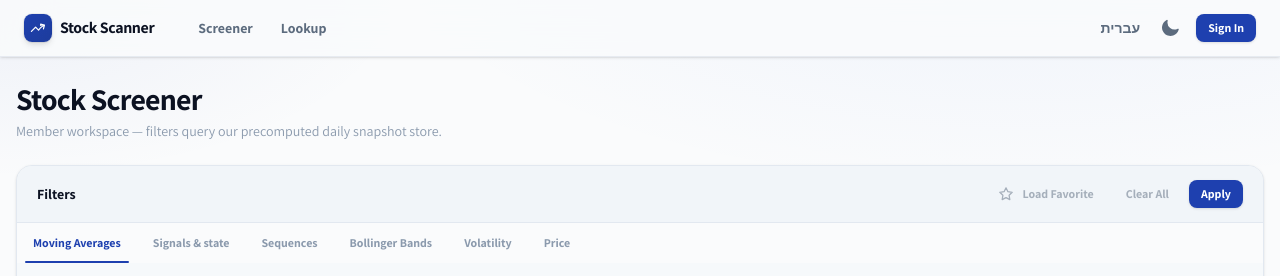
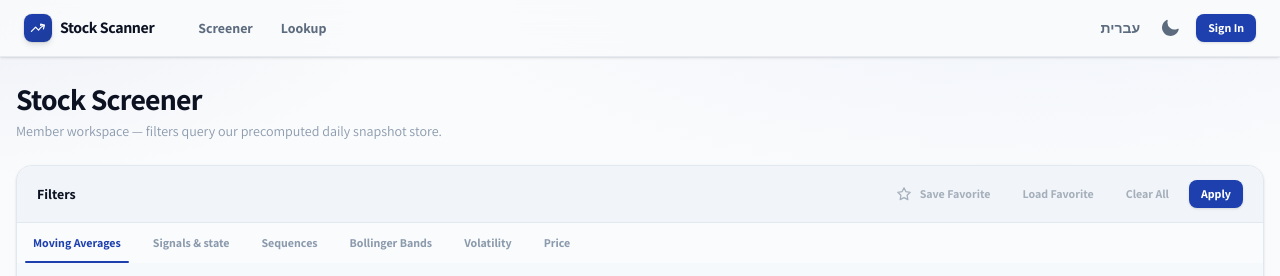
Before and after one commit to kfirAdler/stock-scanner, a Next.js app in the folder web/: page /en/screener in a window 1280 px wide. Shown: the top 276 px of the page. Built offline with nearby package versions, Linux system fonts and the light colour scheme; no server answers.

Commit message:
Improve screener favorite controls

```diff
--- a/web/src/app/[locale]/screener/page.tsx
+++ b/web/src/app/[locale]/screener/page.tsx
@@ -129,17 +129,18 @@ export default function ScreenerPage() {
 
   const activeFilterCount = useMemo(() => countActiveFilters(filters), [filters]);
   const hasFavorite = !!favoriteFilters && countActiveFilters(favoriteFilters) > 0;
-  const favoriteLabel = activeFilterCount > 0
-    ? t("favorite.save")
-    : t("favorite.load");
 
   function handleFiltersChange(nextFilters: ScreenerFilters) {
     filtersRef.current = nextFilters;
     setFilters(nextFilters);
   }
 
-  async function handleFavoriteClick() {
-    if (activeFilterCount > 0) {
+  async function handleSaveFavorite() {
+    if (activeFilterCount === 0) {
+      setFavoriteStatus(t("favorite.emptySave"));
+      return;
+    }
+
     setFavoriteSaving(true);
     setFavoriteStatus(null);
     try {
@@ -166,9 +167,9 @@ export default function ScreenerPage() {
     } finally {
       setFavoriteSaving(false);
     }
-      return;
   }
 
+  async function handleLoadFavorite() {
     if (!favoriteFilters) {
       setFavoriteStatus(t("favorite.empty"));
       return;
@@ -205,10 +206,11 @@ export default function ScreenerPage() {
             onChange={handleFiltersChange}
             onApply={handleApply}
             loading={loading}
-            onFavoriteClick={handleFavoriteClick}
-            favoriteLoading={favoriteLoading || favoriteSaving}
+            onSaveFavorite={handleSaveFavorite}
+            onLoadFavorite={handleLoadFavorite}
+            favoriteSaving={favoriteSaving}
+            favoriteLoading={favoriteLoading}
             favoriteAvailable={hasFavorite}
-            favoriteLabel={favoriteLabel}
             favoriteStatus={favoriteStatus}
           />
           {hasSearched && (
--- a/web/src/components/screener/FilterPanel.tsx
+++ b/web/src/components/screener/FilterPanel.tsx
@@ -15,10 +15,11 @@ interface FilterPanelProps {
   onChange: (filters: ScreenerFilters) => void;
   onApply: () => void;
   loading?: boolean;
-  onFavoriteClick: () => void;
+  onSaveFavorite: () => void;
+  onLoadFavorite: () => void;
+  favoriteSaving?: boolean;
   favoriteLoading?: boolean;
   favoriteAvailable?: boolean;
-  favoriteLabel: string;
   favoriteStatus?: string | null;
 }
 
@@ -45,10 +46,11 @@ export function FilterPanel({
   onChange,
   onApply,
   loading,
-  onFavoriteClick,
+  onSaveFavorite,
+  onLoadFavorite,
+  favoriteSaving,
   favoriteLoading,
   favoriteAvailable,
-  favoriteLabel,
   favoriteStatus,
 }: FilterPanelProps) {
   const t = useTranslations("screener");
@@ -97,18 +99,32 @@ export function FilterPanel({
             type="button"
             variant={favoriteAvailable ? "secondary" : "ghost"}
             size="sm"
-            onClick={onFavoriteClick}
-            loading={favoriteLoading}
-            disabled={!favoriteAvailable && activeFilterCount === 0}
+            onClick={onSaveFavorite}
+            loading={favoriteSaving}
+            disabled={activeFilterCount === 0}
             className={clsx(
               "min-w-0",
               favoriteAvailable && "border-amber-200 bg-amber-50 text-amber-700 hover:bg-amber-100 dark:border-amber-900/60 dark:bg-amber-950/50 dark:text-amber-300"
             )}
-            aria-label={favoriteLabel}
-            title={favoriteLabel}
+            aria-label={favoriteAvailable ? t("favorite.update") : t("favorite.save")}
+            title={favoriteAvailable ? t("favorite.update") : t("favorite.save")}
           >
             <StarIcon filled={!!favoriteAvailable} />
-            <span className="hidden sm:inline">{favoriteLabel}</span>
+            <span className="hidden sm:inline">
+              {favoriteAvailable ? t("favorite.update") : t("favorite.save")}
+            </span>
+          </Button>
+          <Button
+            type="button"
+            variant="ghost"
+            size="sm"
+            onClick={onLoadFavorite}
+            loading={favoriteLoading}
+            disabled={!favoriteAvailable}
+            aria-label={t("favorite.load")}
+            title={t("favorite.load")}
+          >
+            <span>{t("favorite.load")}</span>
           </Button>
           <Button variant="ghost" size="sm" onClick={clearAll} disabled={activeFilterCount === 0}>
             {t("clearFilters")}
--- a/web/src/messages/en.json
+++ b/web/src/messages/en.json
@@ -95,10 +95,12 @@
     "applyFilters": "Apply",
     "favorite": {
       "save": "Save Favorite",
+      "update": "Update Favorite",
       "load": "Load Favorite",
       "saved": "Favorite filter saved.",
       "loaded": "Favorite filter loaded.",
       "empty": "Save a filter first, then use the star to load it later.",
+      "emptySave": "Choose at least one filter before saving a favorite.",
       "saveFailed": "Could not save favorite filter.",
       "signInRequired": "Sign in to save a favorite filter."
     },
--- a/web/src/messages/he.json
+++ b/web/src/messages/he.json
@@ -95,10 +95,12 @@
     "applyFilters": "החל",
     "favorite": {
       "save": "שמור מועדף",
+      "update": "עדכן מועדף",
       "load": "טען מועדף",
       "saved": "המסנן המועדף נשמר.",
       "loaded": "המסנן המועדף נטען.",
       "empty": "שמור קודם מסנן, ואז אפשר לטעון אותו דרך הכוכב.",
+      "emptySave": "בחר לפחות מסנן אחד לפני שמירה למועדפים.",
       "saveFailed": "לא ניתן לשמור את המסנן המועדף.",
       "signInRequired": "צריך להתחבר כדי לשמור מסנן מועדף."
     },
```
Lines whose indentation alone changed are shown as unchanged.
